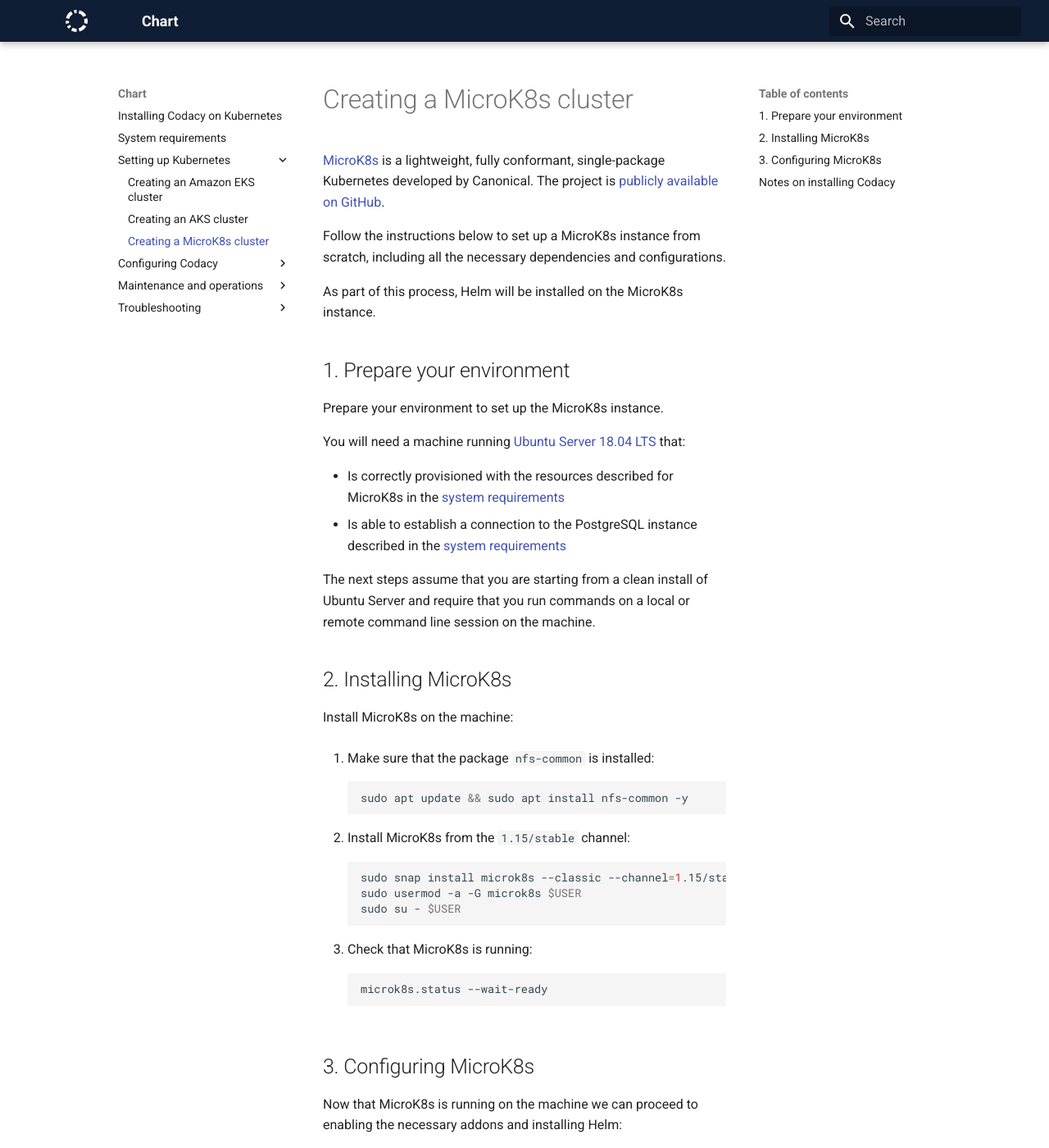
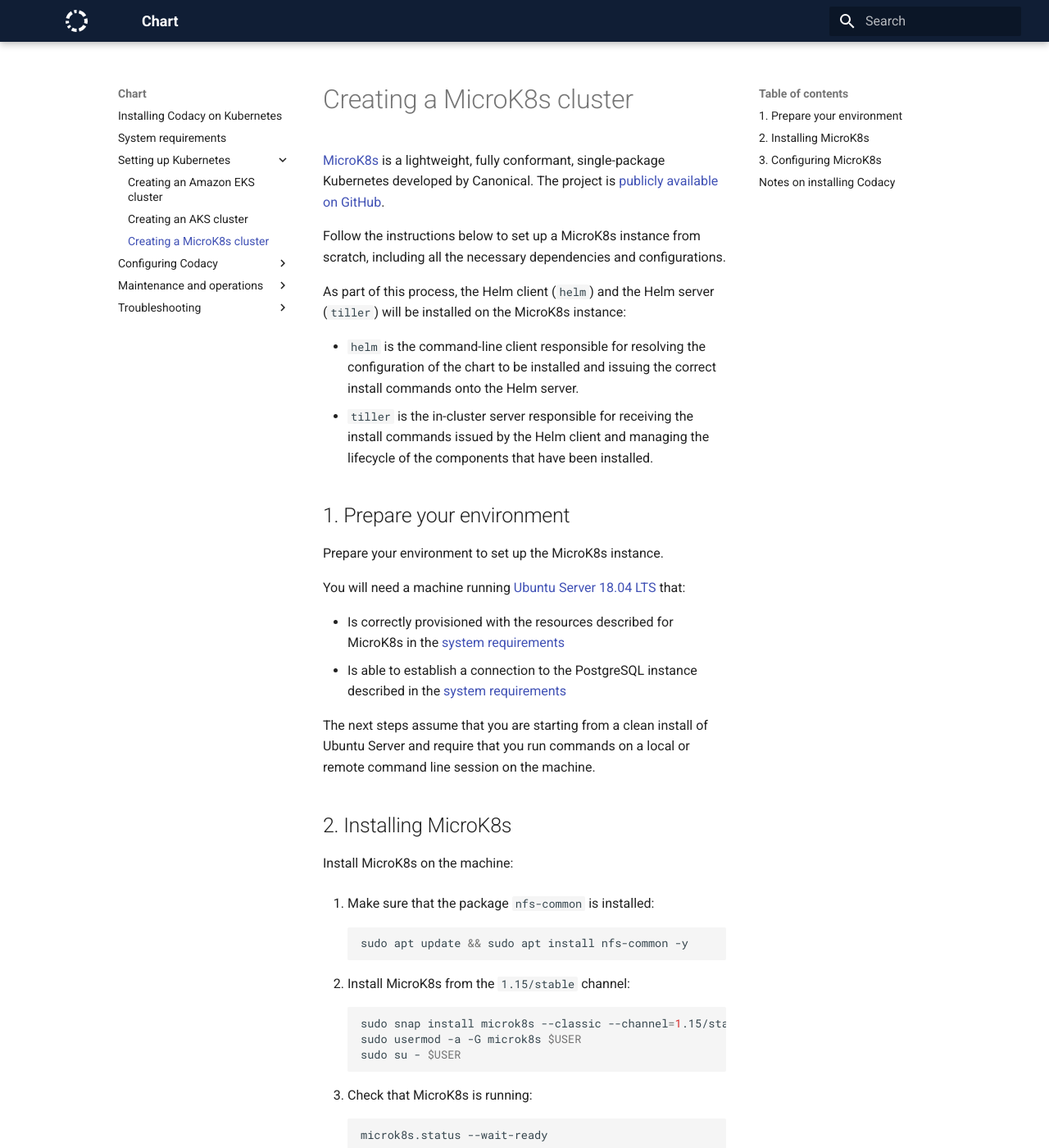
Before and after one commit to codacy/chart, an MkDocs documentation site: the page built from docs/infrastructure/microk8s-quickstart.md, in a window 1280 px wide and 1400 px high. Shown: the whole window at 82% size. Built offline with MkDocs 1.6.1 and Material for MkDocs 9.7.7, drawn with Linux system fonts in a browser that asks for light colours; some of the changed text lies outside the part shown.

Commit message:
Fix: Revert documentation to Helm v2 until v3 is stable

````diff
--- a/docs/infrastructure/microk8s-quickstart.md
+++ b/docs/infrastructure/microk8s-quickstart.md
@@ -4,7 +4,10 @@
 
 Follow the instructions below to set up a MicroK8s instance from scratch, including all the necessary dependencies and configurations.
 
-As part of this process, Helm will be installed on the MicroK8s instance.
+As part of this process, the Helm client (`helm`) and the Helm server (`tiller`) will be installed on the MicroK8s instance:
+
+-   `helm` is the command-line client responsible for resolving the configuration of the chart to be installed and issuing the correct install commands onto the Helm server.
+-   `tiller` is the in-cluster server responsible for receiving the install commands issued by the Helm client and managing the lifecycle of the components that have been installed.
 
 ## 1. Prepare your environment
 
@@ -43,7 +46,7 @@
 
 ## 3. Configuring MicroK8s
 
-Now that MicroK8s is running on the machine we can proceed to enabling the necessary addons and installing Helm:
+Now that MicroK8s is running on the machine we can proceed to enabling the necessary addons and installing the Helm client and server:
 
 1.  Configure MicroK8s to allow privileged containers:
 
@@ -77,16 +80,18 @@
     microk8s.status --wait-ready
     ```
 
-4.  Export your kubeconfig so that Helm knows on which cluster to install the charts:
+4.  Install version v2.16.3 of the Helm client:
 
     ```bash
-    microk8s.config > ~/.kube/config
+    sudo snap install helm --classic --channel=2.16/stable
     ```
 
-5.  Install Helm vervsion 3.2.0:
+5.  Install the Helm server:
 
     ```bash
-    sudo snap install helm --classic --channel=3.2/stable
+    microk8s.kubectl create serviceaccount --namespace kube-system tiller
+    microk8s.kubectl create clusterrolebinding tiller-cluster-rule --clusterrole=cluster-admin --serviceaccount=kube-system:tiller
+    helm init --service-account tiller
     ```
 
 6.  The addons are now enabled and the MicroK8s instance bootstrapped. However, we must wait for some MicroK8s pods to be ready, as failing to do so can result in the pods entering a `CrashLoopBackoff` state:
@@ -96,6 +101,7 @@
     microk8s.kubectl wait -n kube-system --for=condition=Ready pod -l k8s-app=hostpath-provisioner
     # If the following command fails, you probably installed the wrong MicroK8s version
     microk8s.kubectl wait -n default --for=condition=Ready pod -l name=nginx-ingress-microk8s
+    microk8s.kubectl -n kube-system wait --for=condition=Ready pod -l name=tiller
     ```
 
 7.  Verify that the MicroK8s configuration was successful:
````
Also changed, not shown: docs/index.md (+1 -1 lines), docs/requirements.md (+1 -0 lines).
